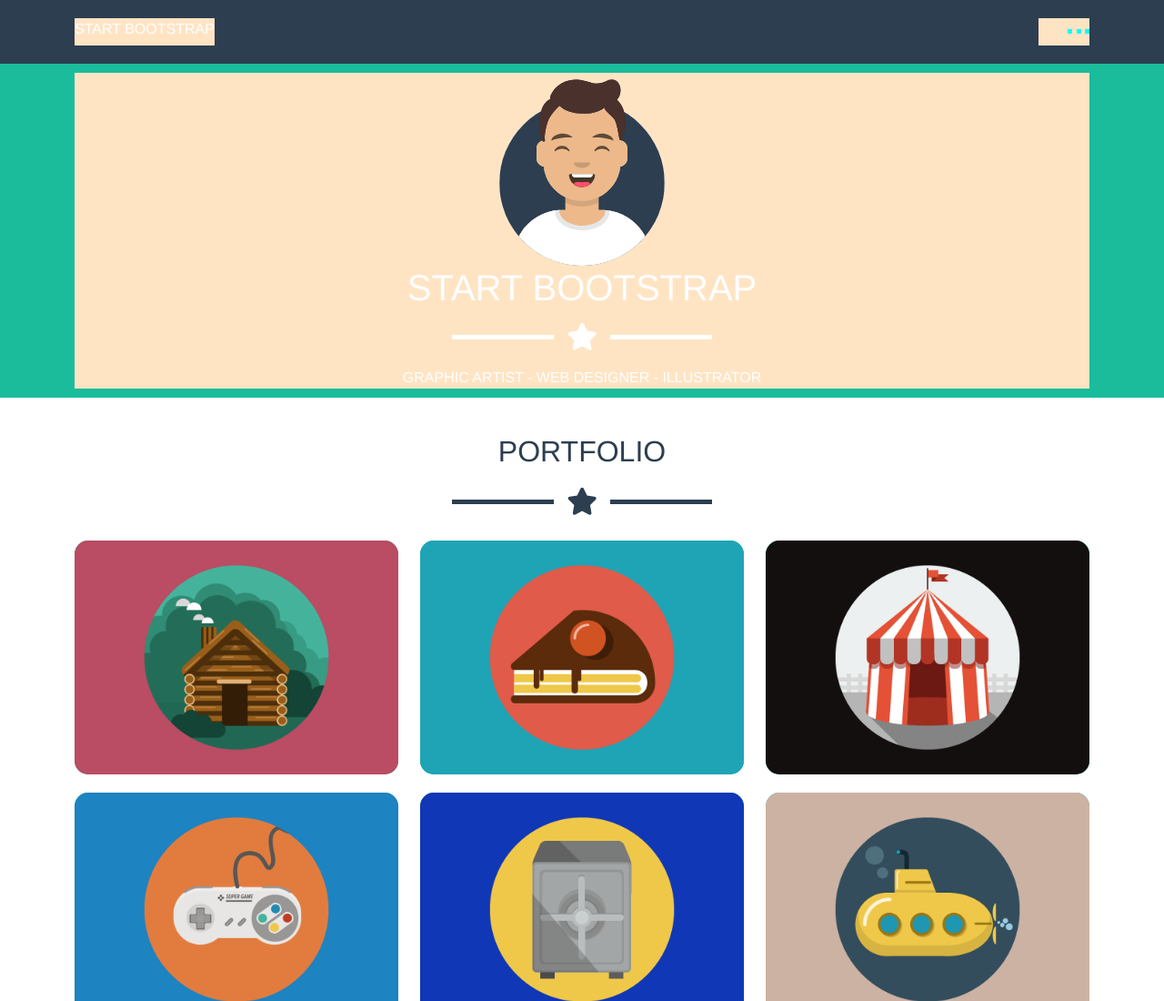
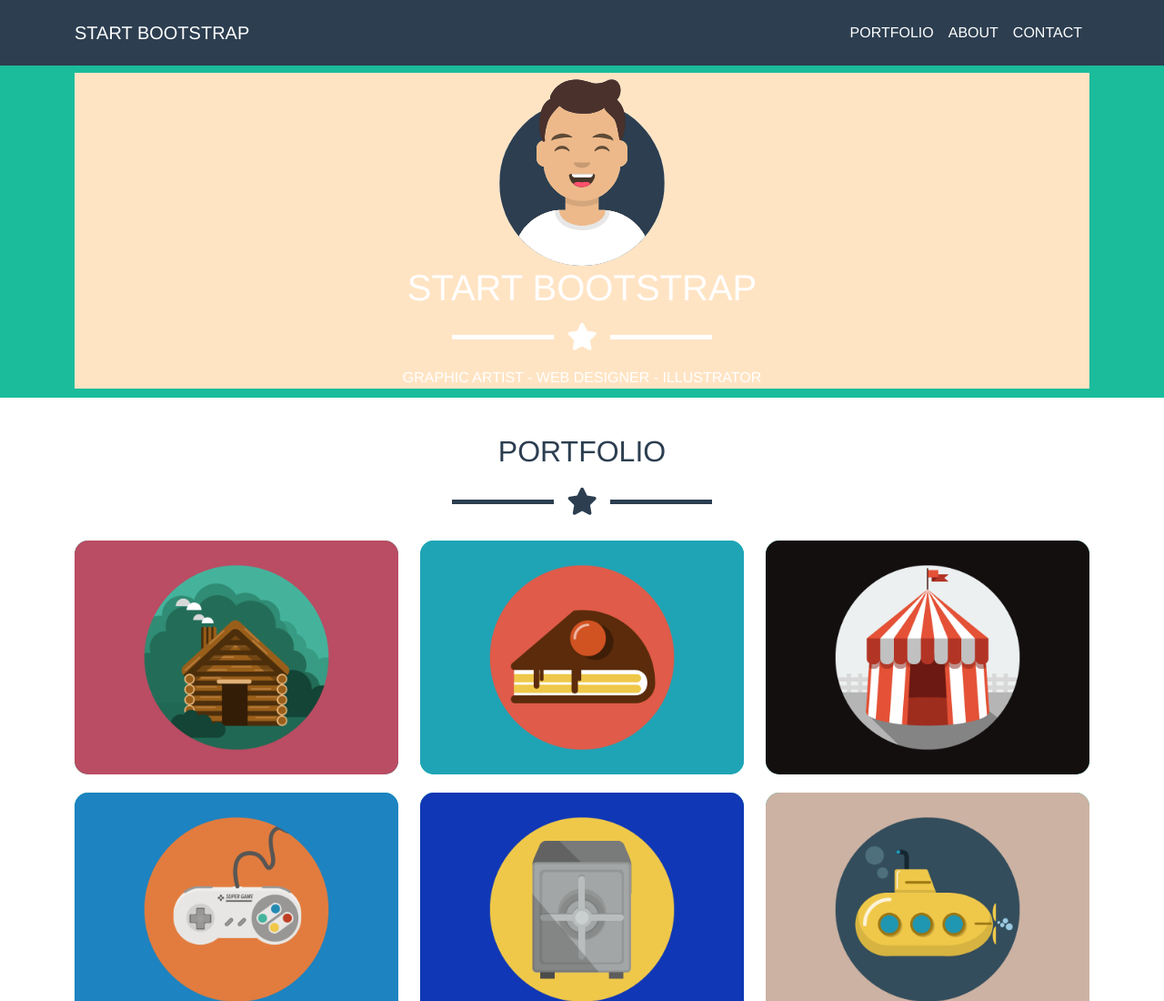
Before and after one commit to battistaennio/html-css-bootstrap-freelancer, a plain HTML site: page index.html in a window 1280 px wide. Shown: the top 1100 px of the page at 91% size. Drawn offline with nearby package versions, Linux system fonts and the light colour scheme.

Commit message:
Implementazione nav bar di Bootstrap adattata

```diff
--- a/index.html
+++ b/index.html
@@ -19,49 +19,30 @@
 <body>
 
     <!-- header position-fixed -->
-    <header>
+    <header class="fixed-top">
 
-        <div class="container container-md container-lg">
-
-            <div id="header_container" class="row justify-content-between align-items-center">
-
-                <div class="col-auto">
-                    <div class="box">
-                        START BOOTSTRAP
-                    </div>
-                </div>
-
-                <div class="col-auto">
-                    <div class="box">
-
-                        <div id="hamburger">
-
-                        </div>
-
-                        <div id="desktop-nav" class="text-end d-none d-lg-block">
-                            <nav>
-                                <ul>
-                                    <li>
-
-                                    </li>
-
-                                    <li>
-
-                                    </li>
-
-                                    <li>
-
-                                    </li>
-                                </ul>
-                            </nav>
-                        </div>
-
-                    </div>
-                </div>
-
+        <!-- NAV BAR di BootStrap link https://stackblitz.com/run?file=index.html-->
+        <nav class="navbar navbar-expand-md">
+            <div class="container container-lg">
+              <a class="navbar-brand" href="#">START BOOTSTRAP</a>
+              <button class="navbar-toggler" type="button" data-bs-toggle="collapse" data-bs-target="#navbarNav" aria-controls="navbarNav" aria-expanded="false" aria-label="Toggle navigation">
+                <span class="navbar-toggler-icon"></span>
+              </button>
+              <div class="collapse navbar-collapse flex-md-grow-0" id="navbarNav">
+                <ul class="navbar-nav text-end">
+                  <li class="nav-item">
+                    <a class="nav-link" href="#">Portfolio</a>
+                  </li>
+                  <li class="nav-item">
+                    <a class="nav-link" href="#">About</a>
+                  </li>
+                  <li class="nav-item">
+                    <a class="nav-link" href="#">Contact</a>
+                  </li>
+                </ul>
+              </div>
             </div>
-
-        </div>
+          </nav>
 
     </header>
 
@@ -184,12 +165,14 @@
                     </div>
 
                     <div class="col-8 col-md-5 col-lg-4 text-start">
-                        <p>Freelancer is a free bootstrap theme created by Start Bootstrap. The download includes the complete source files including HTML, CSS, and JavaScript as well as optional LESS stylesheets for easy customization.
+                        <p>
+                            Freelancer is a free bootstrap theme created by Start Bootstrap. The download includes the complete source files including HTML, CSS, and JavaScript as well as optional LESS stylesheets for easy customization.
                         </p>
                     </div>
 
                     <div class="col-8 col-md-5 col-lg-4 text-start">
-                        <p>Whether you're a student looking to showcase your work, a professional looking to attract clients, or a graphic artist looking to share your projects, this template is the perfect starting point!
+                        <p>
+                            Whether you're a student looking to showcase your work, a professional looking to attract clients, or a graphic artist looking to share your projects, this template is the perfect starting point!
                         </p>
                     </div>
 
@@ -310,5 +293,9 @@
 
     </footer>
 
+
+    <!-- JavaScript -->
+    <script src="https://cdn.jsdelivr.net/npm/bootstrap@5.2.3/dist/js/bootstrap.bundle.min.js"></script>
+
 </body>
 </html>
--- a/style.css
+++ b/style.css
@@ -60,25 +60,22 @@ header{
     background-color: #2c3e50;
 }
 
-#header_container{
-    height: 70px;
+.navbar{
+    --bs-navbar-padding-y: 1rem;
 }
 
-#desktop-nav{
-    display: none;
+.navbar-brand, .nav-link{
+    color: white;
+    text-transform: uppercase;
 }
 
-#desktop-nav li{
-    /* debug */
-    background-color: aqua;
-    width: 5px;
-    height: 5px;
-    display: inline-block;
+.navbar-brand:hover, .nav-link:hover{
+    color: #1abc9c;
 }
 
 /* regole jumbotron */
 #jumbotron{
-    min-height: 300px;
+    margin-top: 70px;
 }
 
 #jumbotron span{
```
